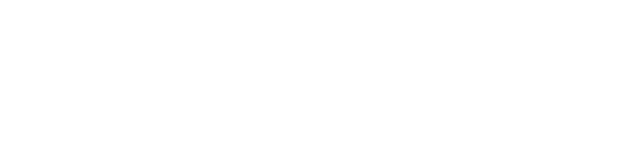
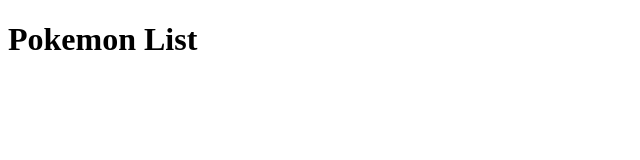
Before and after one commit to ilsairfan/simple-js-app, a plain HTML site: page index.html in a window 1280 px wide. Shown: the whole page, without its empty margins (0-640 px from the left). Drawn offline with Linux system fonts and the light colour scheme.

Commit message:
<h1> added

```diff
--- a/index.html
+++ b/index.html
@@ -7,6 +7,7 @@
     <title>Simple JS App</title>
   </head>
   <body>
+    <h1>Pokemon List</h1>
     <script src="js/script.js"></script>
   </body>
 </html>
```
